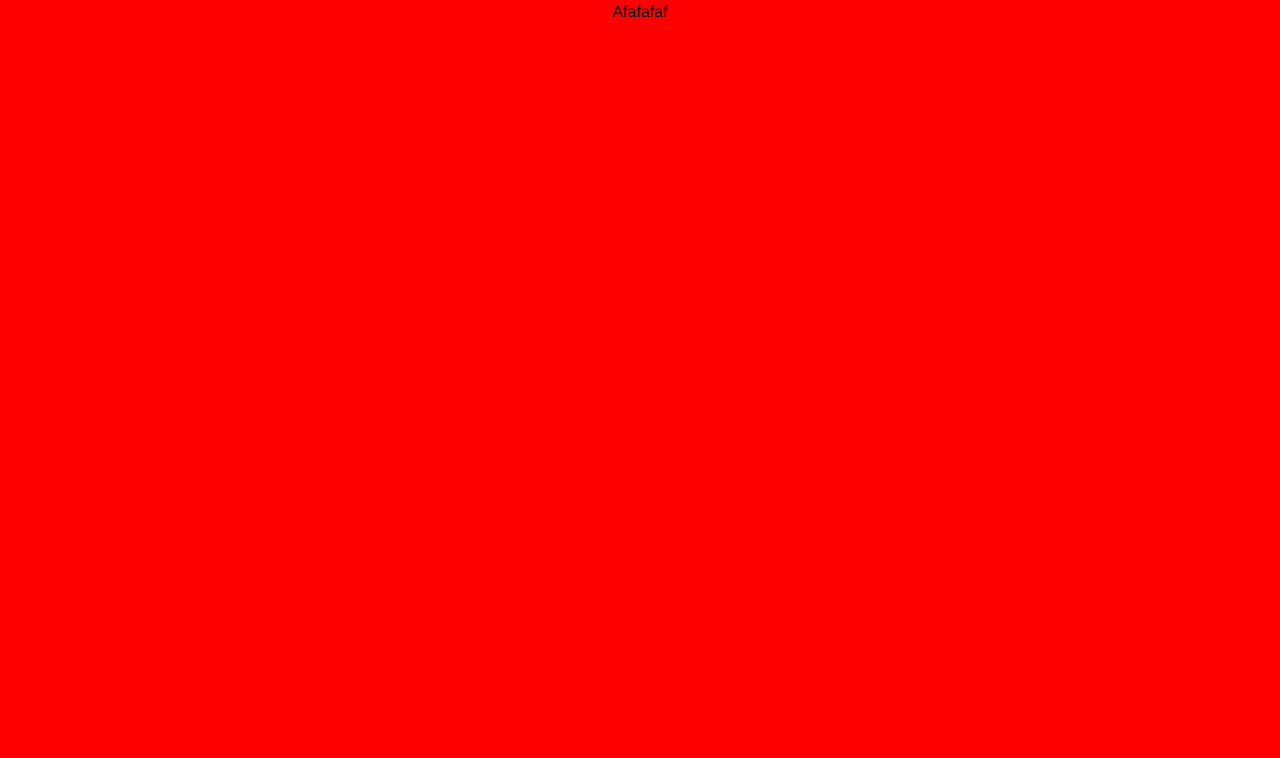
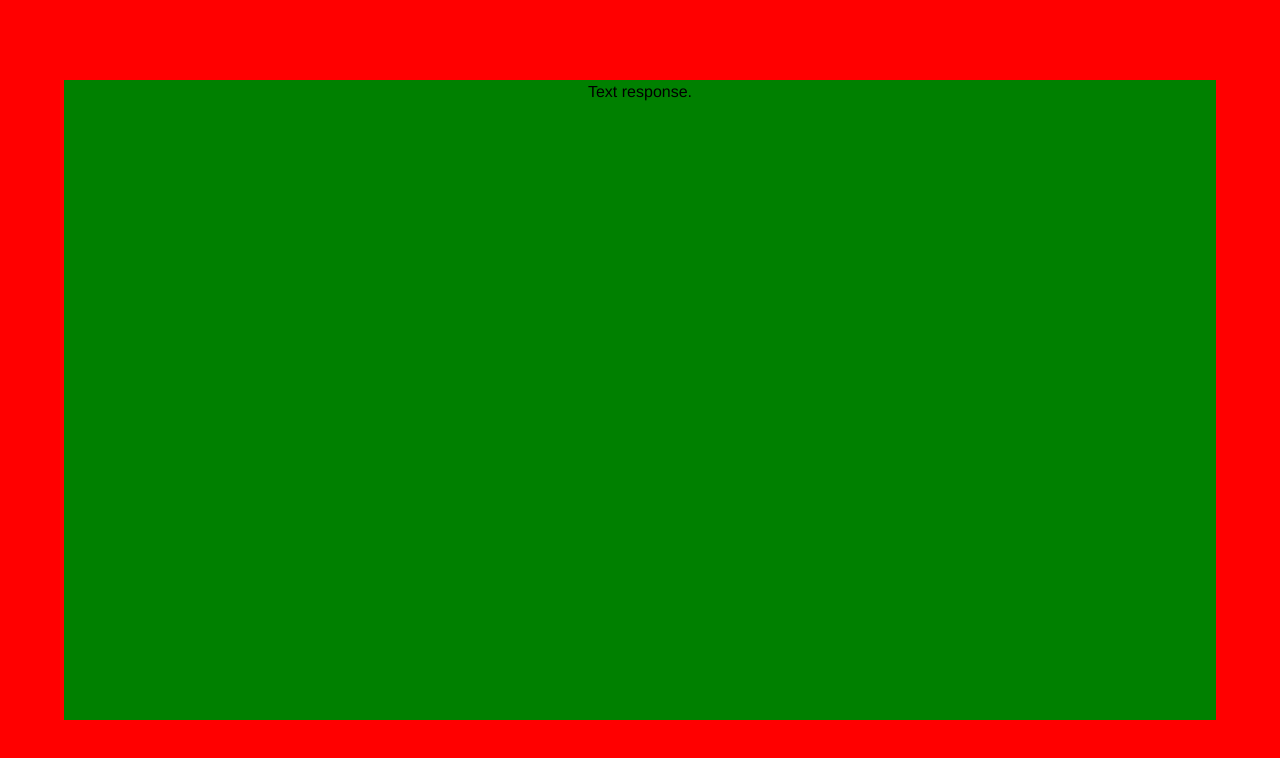
Before and after one commit to Rickvs64/oi-frontend_new, a Vue app: page / in a window 1280 px wide. Shown: the top 758 px of the page. Built offline with nearby package versions, Linux system fonts and the light colour scheme.

Commit message:
Add horizontal and vertical centering

```diff
--- a/src/App.vue
+++ b/src/App.vue
@@ -12,8 +12,8 @@
   text-align: center;
   color: #2c3e50;
   position: fixed;
-  width: 100%;
-  height: 100%;
+  width: 100vw;
+  height: 100vh;
   margin: 0px;
 }
 </style>
--- a/src/assets/css/custom.css
+++ b/src/assets/css/custom.css
@@ -1,9 +1,16 @@
 .home {
-    background-color: red;
+    background-color: red;  /* temp */
     width: 100%;
     height: 100%;
 }
 
 #response {
     color: black;
+    background-color: green;    /* temp */
+    position: absolute;
+    width: 90%;
+    height: 80%;
+    left: 50%;
+    top: 50%;
+    transform: translate(-50%, -50%);
 }
--- a/src/views/Home.vue
+++ b/src/views/Home.vue
@@ -2,7 +2,7 @@
   <div class="home">
 
     <div id="response">
-      Afafafaf
+      <p>Text response.</P>
     </div>
 
   </div>
```
